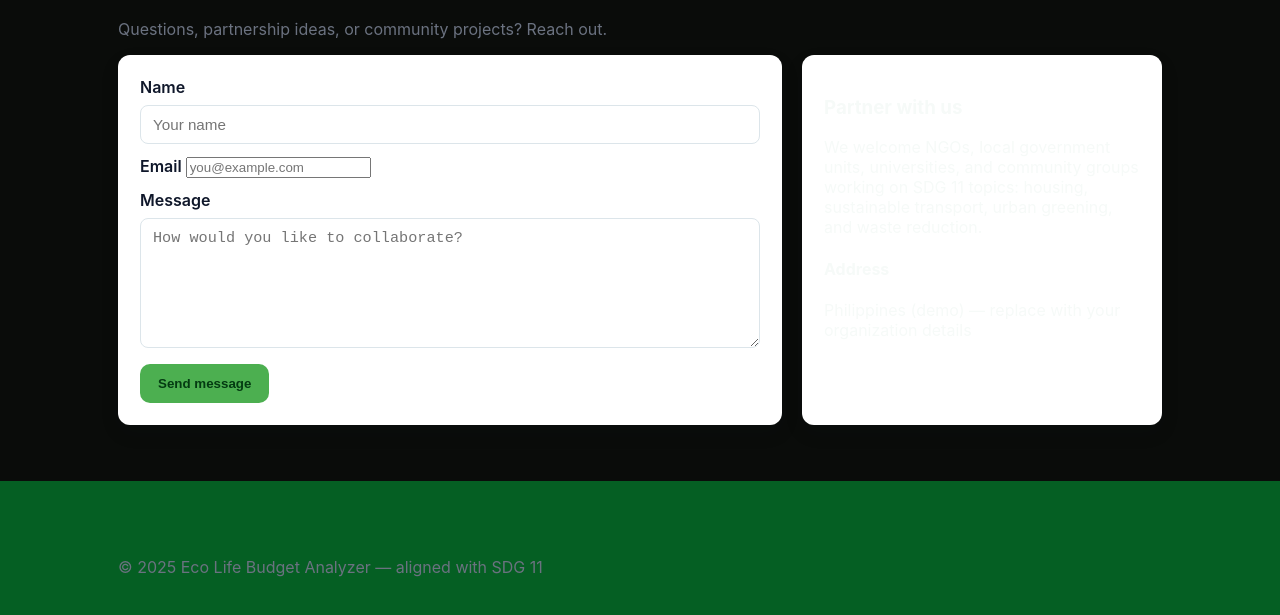
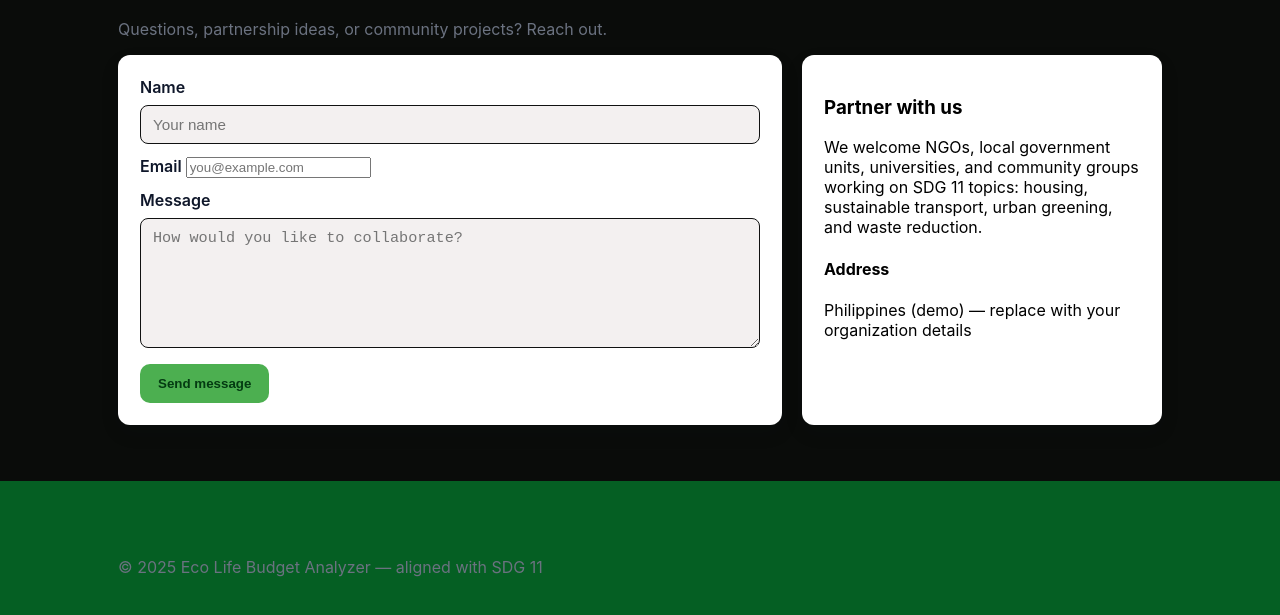
Before and after one commit to ruffa-123/Ecolife-Budget-Analyzer-Website, a plain HTML site: page contact.html in a window 1280 px wide. Shown: the part 191-806 px from the top of the page. Drawn offline with Linux system fonts and the light colour scheme.

Commit message:
Update style.css

```diff
--- a/style.css
+++ b/style.css
@@ -180,6 +180,14 @@ body{
   box-shadow:var(--shadow);
 }
 
+/* Make ASIDE text black */
+aside.panel,
+aside.panel h3,
+aside.panel h4,
+aside.panel p {
+  color: #000000;
+}
+
 /* Planner */
 .planner-grid{
   display:grid;
@@ -197,10 +205,10 @@ input[type=text], input[type=number], textarea, select{
   width:100%;
   padding:10px 12px;
   border-radius:8px;
-  border:1px solid #dce5ea;
+  border:1px solid #101111;
   margin-top:8px;
   font-size:0.95rem;
-  background:white;
+  background:rgb(243, 240, 240);
 }
 .expenses h3{margin:10px 0;}
 .expense-row{
```
